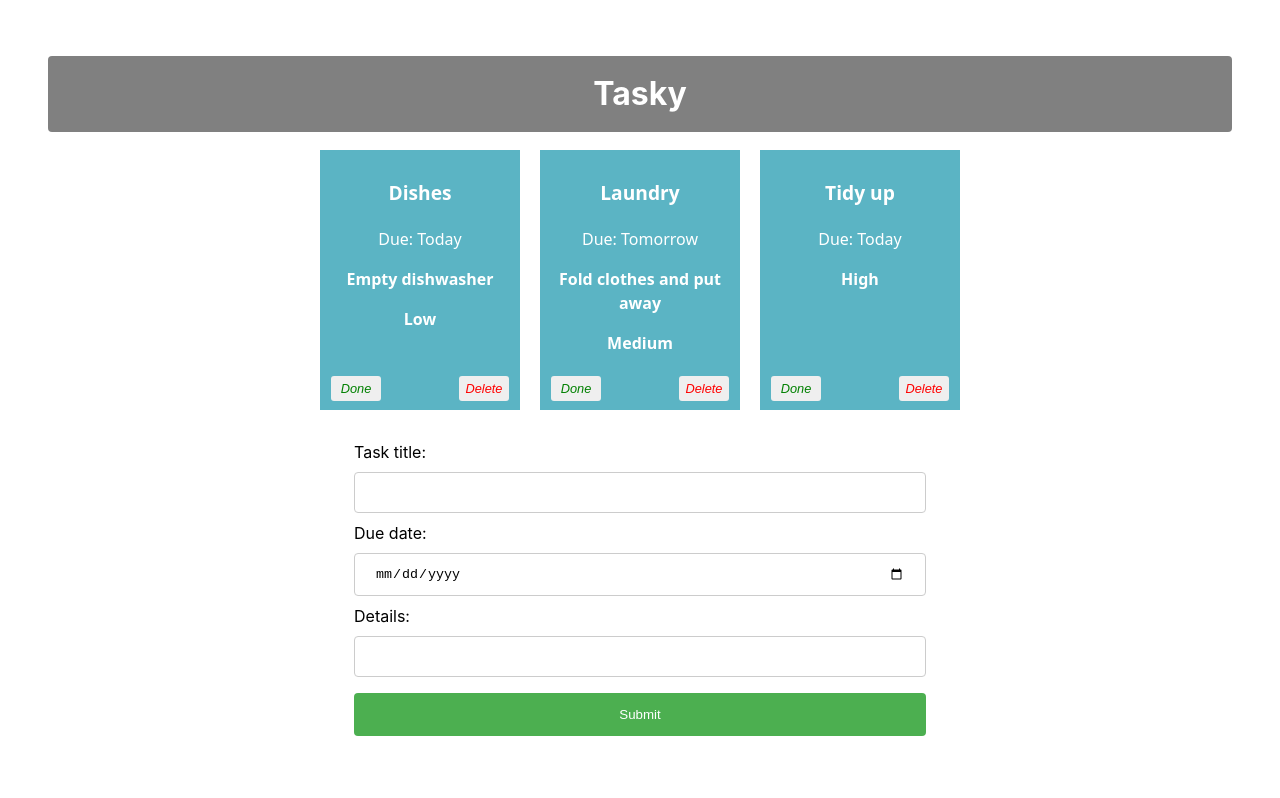
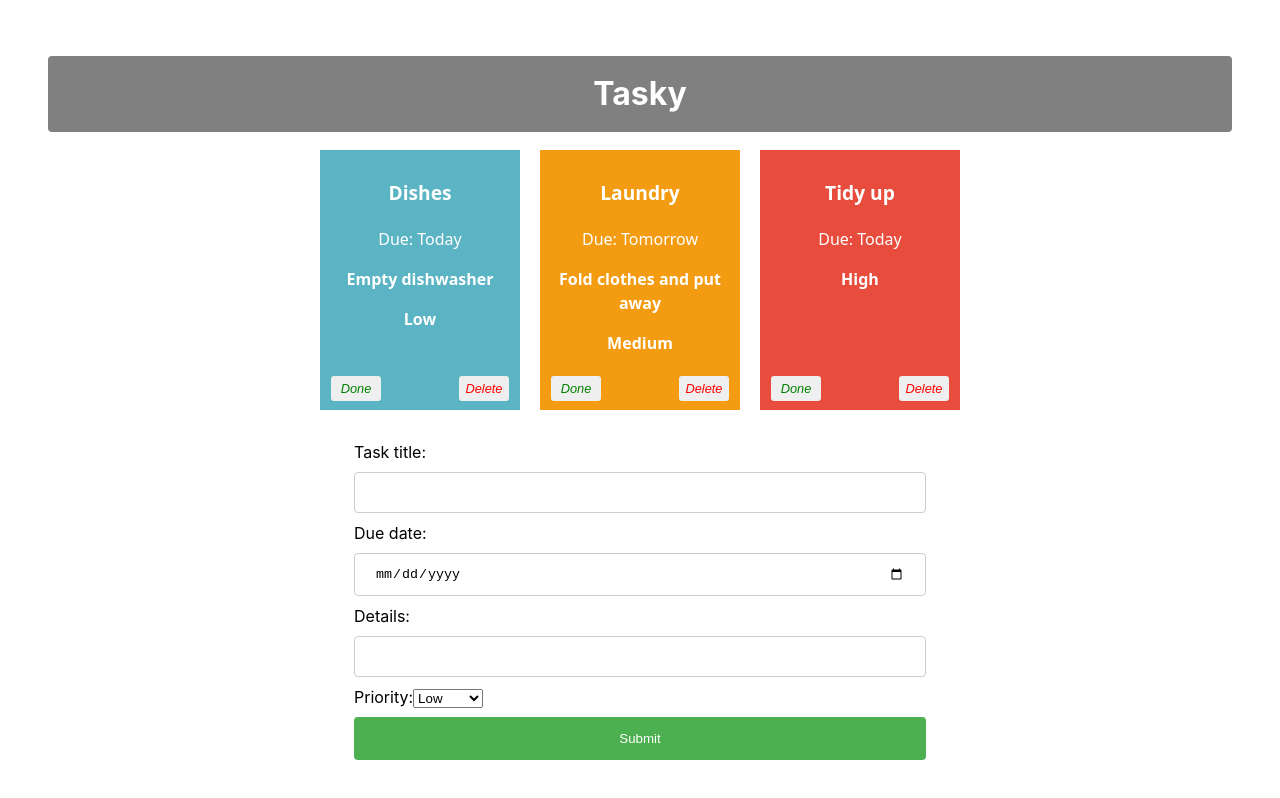
Before and after one commit to dmitriy-nosatenko/react-bascis-labs, a React (Vite) app in the folder tasky/: page / in a window 1280 px wide. Shown: the top 798 px of the page. Built offline with nearby package versions, Linux system fonts and the light colour scheme.

Commit message:
Tasky Lab 2b - Exercise done

```diff
--- a/tasky/src/App.jsx
+++ b/tasky/src/App.jsx
@@ -47,6 +47,9 @@
       case "deadline":
           form.deadline = event.target.value;
           break;
+      case "priority":
+        form.priority = event.target.value;
+        break;
       default:
           form = formState;
     }
--- a/tasky/src/components/Form.jsx
+++ b/tasky/src/components/Form.jsx
@@ -17,6 +17,14 @@
             Details:
             <input type="text" name="description" onChange={(event) => props.change(event)}/>
         </label>
+        <label>
+          Priority:
+          <select name="priority" onChange={(event) => props.change(event)}>
+            <option value="Low">Low</option>
+            <option value="Medium">Medium</option>
+            <option value="High">High</option>
+          </select>
+        </label>
         <input type="submit" value="Submit" />
         </form>
     </div>
--- a/tasky/src/components/Task.jsx
+++ b/tasky/src/components/Task.jsx
@@ -1,7 +1,13 @@
+const priorityColors = {
+    Low: '#5bb4c4',
+    Medium: '#f39c12',
+    High: '#e74c3c',
+};
+
 const Task = (props) => {
 
         return (
-        <div className="card" style={{backgroundColor: props.done ? 'lightgrey' : '#5bb4c4'}}>
+        <div className="card" style={{backgroundColor: props.done ? 'lightgrey' : priorityColors[props.priority]}}>
             <p className="title"> {props.title}</p>
             <p>Due: {props.deadline}</p>
             <p className="bold"> {props.description}</p>
```
Also changed, not shown: 1 other file (tests, documents, lock files or other folders).
